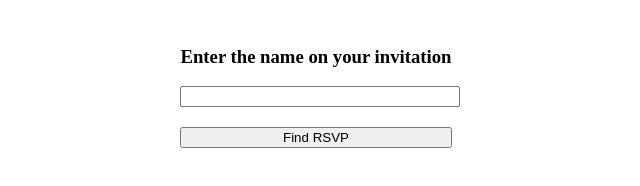
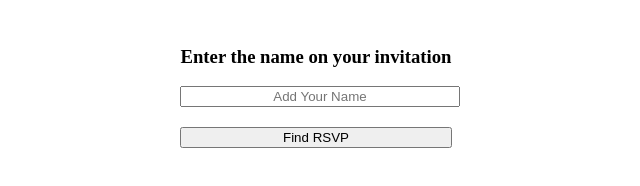
Before and after one commit to mrbernnz/wedding, a Gatsby site: page /rsvp in a window 1280 px wide. Shown: the part 332-518 px from the top of the page, 324-964 px from the left. Built offline with nearby package versions, Linux system fonts and the light colour scheme; Gatsby itself is replaced by a stand-in of ours.

Commit message:
* Initial work on RSVP page.

```diff
--- a/src/pages/rsvp.js
+++ b/src/pages/rsvp.js
@@ -1,4 +1,4 @@
-import React from 'react';
+import React, { Component } from 'react';
 import styled from 'styled-components';
 
 import MastHead from '../components/Masthead';
@@ -11,7 +11,26 @@ const SmallDivider = styled.img`
   margin: 0 auto 30px;
 `;
 
-const RsvpPage = () => (
+class Rsvp extends Component {
+  state = {
+    name: ''
+  };
+
+  changeHandler = e => {
+    this.setState({ name: e.target.value });
+  };
+
+  submitHandler = e => {
+    e.preventDefault();
+
+    console.log(this.state.name);
+    this.setState({ name: '' });
+  };
+
+  render() {
+    const { name } = this.state;
+
+    return (
       <div>
         <MastHead />
         <section
@@ -19,10 +38,11 @@ const RsvpPage = () => (
             display: 'flex',
             flexDirection: 'column',
             justifyContent: 'center',
-        alignItems: 'center'
+            alignItems: 'center',
+            fontFamily: 'Lulu Clean One Bold'
           }}
         >
-      <h2 style={{ fontFamily: 'Lulu Clean One Bold' }}>You are invited</h2>
+          <h2>You are invited</h2>
           <SmallDivider src={line} alt="curved line" />
           <div style={{ marginBottom: '80px' }}>
             <div style={{ maxWidth: '1170px' }}>
@@ -30,12 +50,22 @@ const RsvpPage = () => (
                 <div>
                   <div>
                     <div>
-                  <h3 style={{ fontFamily: 'Lulu Clean One Bold' }}>
-                    Enter the name on your invitation
-                  </h3>
-                  <form>
-                    <input style={{ marginBottom: '20px', width: '100%' }} />
-                    <button style={{ width: '100%' }}>Find RSVP</button>
+                      <h3>Enter the name on your invitation</h3>
+                      <form onSubmit={this.submitHandler}>
+                        <input
+                          type="text"
+                          placeholder="Add Your Name"
+                          value={name}
+                          onChange={this.changeHandler}
+                          style={{
+                            marginBottom: '20px',
+                            width: '100%',
+                            textAlign: 'center'
+                          }}
+                        />
+                        <button type="submit" style={{ width: '100%' }}>
+                          Find RSVP
+                        </button>
                       </form>
                     </div>
                   </div>
@@ -46,5 +76,7 @@ const RsvpPage = () => (
         </section>
       </div>
     );
+  }
+}
 
-export default RsvpPage;
+export default Rsvp;
```
Lines whose indentation alone changed are shown as unchanged.
